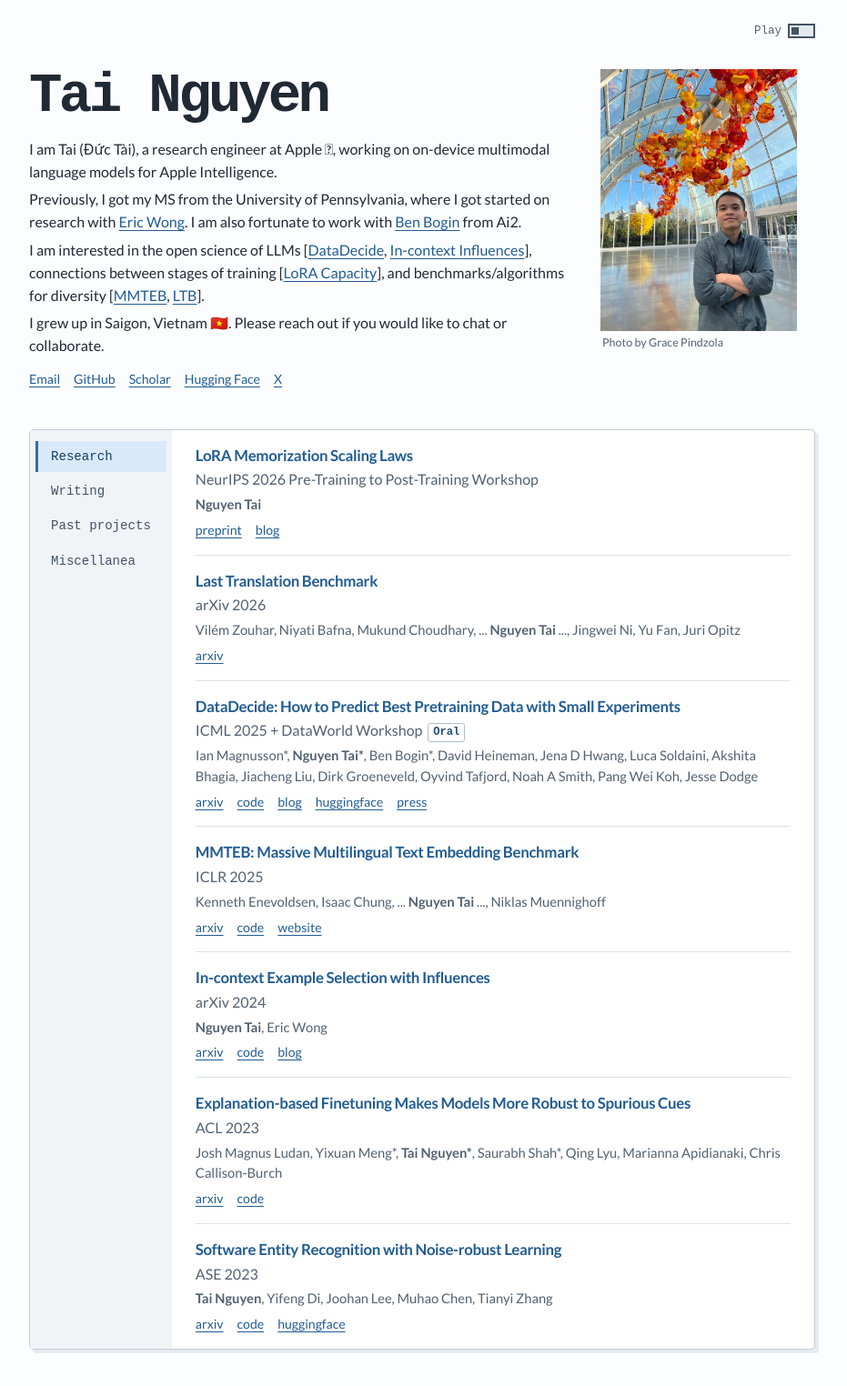
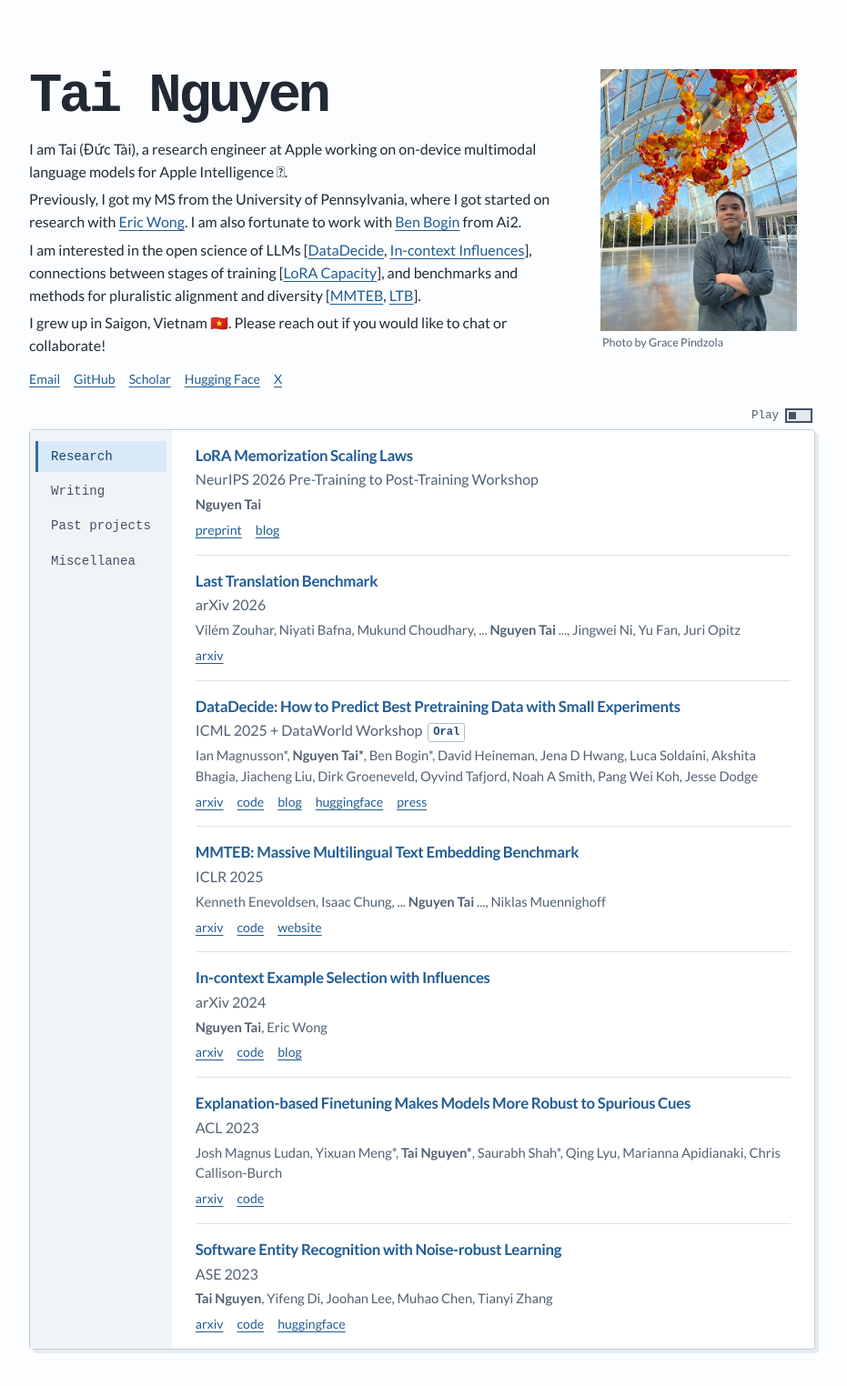
Before and after one commit to taidnguyen/taidnguyen.github.io, a Jekyll site: the page built from index.html, in a window 1280 px wide. Shown: the whole page at 91% size, without its empty margins (176-1107 px from the left). Built offline with Jekyll 4.4.1, drawn with Linux system fonts in a browser that asks for light colours.

Commit message:
Homepage: Play switch above the panel, Apple logo at end of sentence, pluralistic alignment wording

```diff
--- a/_layouts/home.html
+++ b/_layouts/home.html
@@ -18,7 +18,7 @@
   <meta name="author" content="{{ site.name }}" />
   <meta name="viewport" content="width=device-width, initial-scale=1">
 
-  <link rel="stylesheet" type="text/css" href="{{ '/assets/css/home.css' | relative_url }}?v=pixel13" />
+  <link rel="stylesheet" type="text/css" href="{{ '/assets/css/home.css' | relative_url }}?v=pixel15" />
   <link rel="stylesheet" href="{{ '/assets/css/writing-tag.css' | relative_url }}">
   <script>try { if (localStorage.getItem('toys') === 'on') document.documentElement.classList.add('toys-on'); } catch (e) {}</script>
   <link rel="canonical" href="{{ page.url | replace:'index.html','' | prepend: site.baseurl | prepend: site.url }}">
@@ -27,19 +27,19 @@
   {% feed_meta %}
 </head>
 <body><main>
-<div class="toy-row"><span id="toy-label">Play</span><button type="button" class="knob" role="switch" aria-checked="false" aria-labelledby="toy-label"></button></div>
 <header><div><h1>Tai Nguyen {% include desk-scene.svg %}</h1>
-<p>I am Tai (Đức Tài), a research engineer at Apple , working on on-device multimodal language models for Apple Intelligence.</p>
+<p>I am Tai (Đức Tài), a research engineer at Apple working on on-device multimodal language models for Apple Intelligence .</p>
 <p>Previously, I got my MS from the University of Pennsylvania, where I got started on research with <a href="https://www.cis.upenn.edu/~exwong/">Eric Wong</a>. I am also fortunate to work with <a href="https://benbogin.github.io/">Ben Bogin</a> from Ai2.</p>
-<p>I am interested in the open science of LLMs [<a href="https://arxiv.org/abs/2504.11393">DataDecide</a>, <a href="https://arxiv.org/abs/2302.11042">In-context Influences</a>], connections between stages of training [<a href="/assets/papers/lora-memorization-scaling-laws-2026.pdf">LoRA Capacity</a>], and benchmarks/algorithms for diversity [<a href="https://arxiv.org/abs/2502.13595">MMTEB</a>, <a href="https://arxiv.org/abs/2609.04173">LTB</a>].</p>
+<p>I am interested in the open science of LLMs [<a href="https://arxiv.org/abs/2504.11393">DataDecide</a>, <a href="https://arxiv.org/abs/2302.11042">In-context Influences</a>], connections between stages of training [<a href="/assets/papers/lora-memorization-scaling-laws-2026.pdf">LoRA Capacity</a>], and benchmarks and methods for pluralistic alignment and diversity [<a href="https://arxiv.org/abs/2502.13595">MMTEB</a>, <a href="https://arxiv.org/abs/2609.04173">LTB</a>].</p>
 <!-- <p>Before that, I helped build an analytics tool to help detect and diagnose mainframe server failures at <a href="https://www.ibm.com/topics/mainframe">IBM Systems</a>.</p> -->
 <!-- Before that, I studied Economics at the wonderful Haverford College and wrote my undergraduate <a href="https://scholarship.tricolib.brynmawr.edu/handle/10066/21740">thesis</a> on the impact of Airbnb on welfare. -->
-<p>I grew up in Saigon, Vietnam 🇻🇳. Please reach out if you would like to chat or collaborate.</p>
+<p>I grew up in Saigon, Vietnam 🇻🇳. Please reach out if you would like to chat or collaborate!</p>
 <nav aria-label="Contact and profiles"><a href="mailto:tainguyen7597@gmail.com">Email</a><a href="https://github.com/taidnguyen">GitHub</a><a href="https://scholar.google.com/citations?user=hR_o5VoAAAAJ">Scholar</a><a href="https://huggingface.co/taidng">Hugging Face</a><a href="https://x.com/taidng">X</a></nav></div>
 <figure><img src="/images/desk-portrait.jpg?v=2" width="378" height="504" style="height:auto" alt="Tai Nguyen"><figcaption>Photo by Grace Pindzola</figcaption></figure>
 </header>
 <div class="desk">
 <div class="browser">
+<div class="toy-row"><span id="toy-label">Play</span><button type="button" class="knob" role="switch" aria-checked="false" aria-labelledby="toy-label"></button></div>
 <img class="px px-gloves" src="{{ '/images/pixel/gloves.svg' | relative_url }}" alt="" width="42" height="52">
 <img class="px px-pho" src="{{ '/images/pixel/pho.svg' | relative_url }}?v=2" alt="" width="32" height="32">
 <img class="px px-knight" src="{{ '/images/pixel/knight.svg' | relative_url }}" alt="" width="26" height="32">
--- a/assets/css/home.css
+++ b/assets/css/home.css
@@ -124,9 +124,8 @@ main a:hover { color:#123f70; }
 .px-gloves, .px-sloth, .px-knight, .px-pho { opacity:0; visibility:hidden; transition:opacity .35s, visibility .35s; }
 /* ...and only when the Pixel switch is on. */
 .toys-on .browser:has(#tab-miscellanea[aria-selected=true]) :is(.px-gloves, .px-sloth, .px-knight, .px-pho) { opacity:1; visibility:visible; }
-main { position:relative; }
-/* The Play switch sits in the page's top-right corner. */
-.toy-row { position:absolute; top:clamp(4px,2vw,26px); right:clamp(16px,4vw,32px); display:flex; align-items:center; gap:7px; font:500 .78rem ui-monospace,monospace; color:var(--muted); }
+/* The Play switch sits on the panel's top-right edge. */
+.toy-row { position:absolute; bottom:100%; right:2px; margin-bottom:8px; display:flex; align-items:center; gap:7px; font:500 .78rem ui-monospace,monospace; color:var(--muted); }
 /* With the switch off, the page has no pixel art at all. */
 html:not(.toys-on) :is(.panel-scene, .tab-ico) { display:none; }
 .knob { position:relative; width:30px; height:16px; padding:0; background:#e3e9ef; box-shadow:inset 0 0 0 2px #435265; }
```
